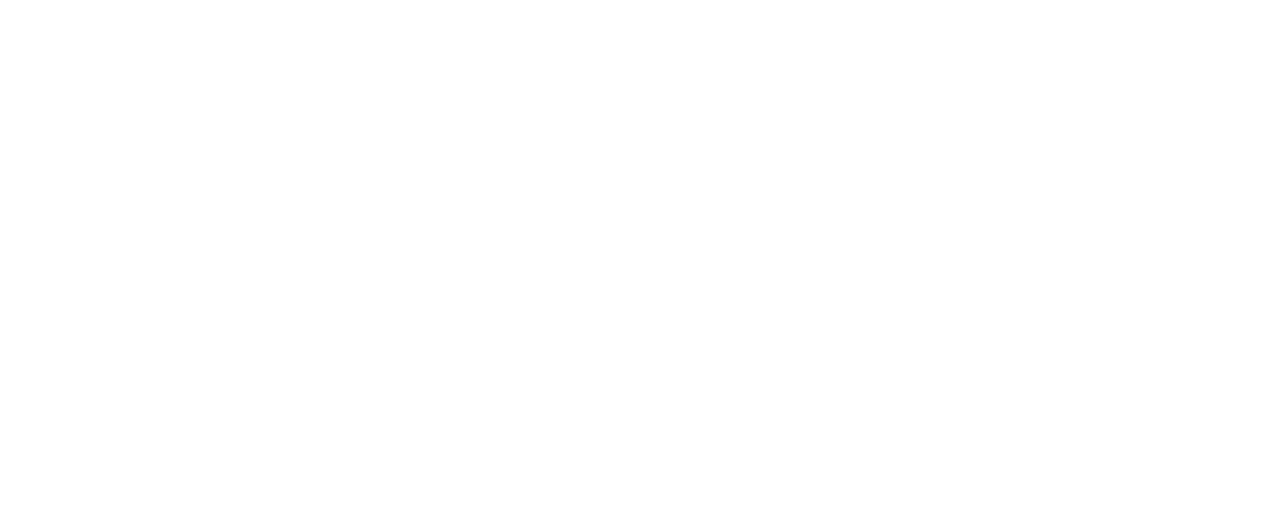
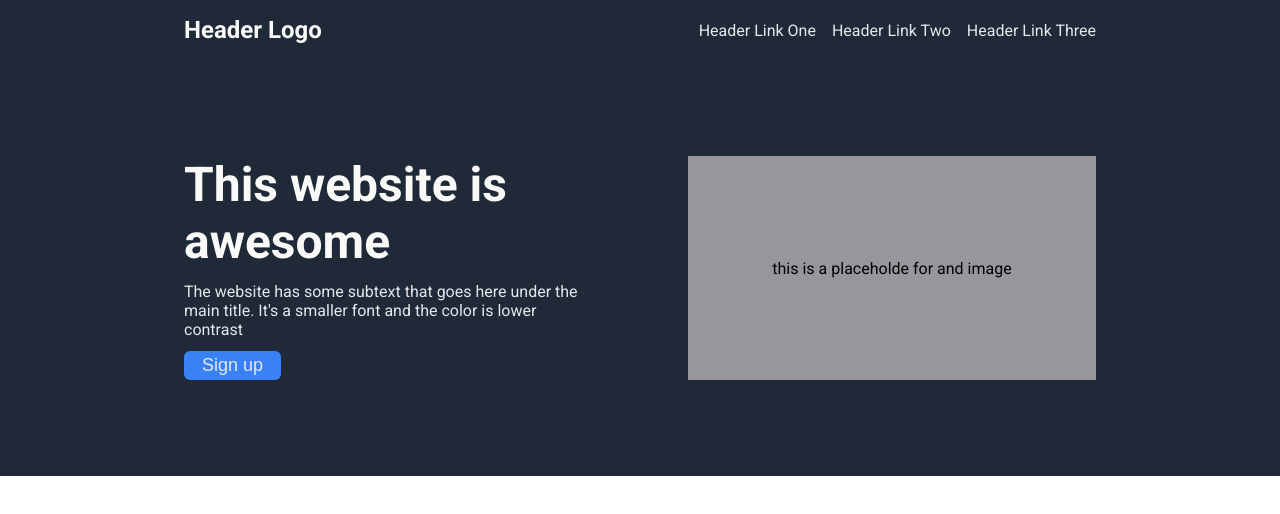
Before and after one commit to Boxedlion/odin-landing-page, a plain HTML site: page index.html in a window 1280 px wide. Drawn offline with Linux system fonts and the light colour scheme.

Commit message:
create header section of project site
Created the template of the header bar and intro section of the project site to the spec of the assignment. Also minor update to the Readme.

```diff
--- a/index.html
+++ b/index.html
@@ -9,7 +9,28 @@
         <link href="https://fonts.googleapis.com/css2?family=Roboto:wght@300;400;700&display=swap" rel="stylesheet">
         <link rel="stylesheet" href="styles/style.css">
     </head>
-    <html>
-
-    </html>
+    <body>
+        <div class="container">
+            <div class="header">
+                <header>
+                    <h2 class="logo">Header Logo</h2>
+                    <ul>
+                        <li><a href="#">Header Link One</a></li>
+                        <li><a href="#">Header Link Two</a></li>
+                        <li><a href="#">Header Link Three</a></li>
+                    </ul>
+                </header>
+                <div class="header-content">
+                    <div class="intro">
+                        <h1>This website is awesome</h1>
+                        <p>The website has some subtext that goes here under the main title. It's a smaller font and the color is lower contrast</p>
+                        <button>Sign up</button>
+                    </div>
+                    <div class="img-placeholder">
+                        <p>this is a placeholde for and image</p>
+                    </div>
+                </div>
+            </div>
+        </div>
+    </body>
 </html>
--- a/styles/style.css
+++ b/styles/style.css
@@ -7,3 +7,84 @@
 body {
     font-family: 'Roboto', sans-serif;
 }
+
+/* HEADER STYLES */
+
+ul {
+    display: flex;
+    list-style: none;
+    margin-left: auto;
+    align-items: center;
+    gap: 16px;
+}
+
+ header ul li a {
+    text-decoration: none;
+    color: #E5E7EB;
+    font-size: 16px;
+}
+
+h1 {
+    color: #f9faf8;
+    font-size: 48px;
+    font-weight: 700;
+}
+
+.container {
+    width: 100%;
+    margin: 0 auto;
+    background-color: #1F2937;
+}
+
+.header {
+    width: 75%;
+    margin: 0 auto;
+    display: flex;
+    flex-direction: column;
+}
+
+.header header {
+    display: flex;
+    padding: 16px 24px;
+}
+
+.header-content {
+    display: flex;
+    padding: 96px 24px;
+    gap: 96px;
+}
+
+.intro {
+    display: flex;
+    flex-direction: column;
+    flex: 1;
+    gap: 12px;
+}
+
+.intro p {
+    color: #E5E7EB;
+    font-size: 16px;
+}
+
+.intro button {
+    background-color: #3882f6;
+    color: #E5E7EB;
+    border-radius: 6px;
+    border: none;
+    width: fit-content;
+    padding: 4px 18px;
+    font-size: 18px;
+}
+
+.img-placeholder {
+    display: flex;
+    flex: 1;
+    justify-content: center;
+    align-items: center;
+    background-color: #95979B;
+}
+
+.logo {
+    font-size: 24px;
+    color: #F9FAF8;
+}
```
Also changed, not shown: 1 other file.
